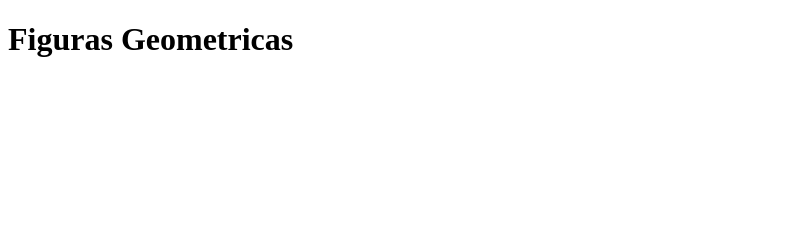
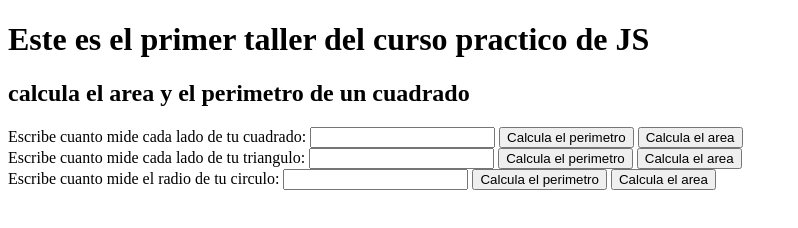
Before and after one commit to Masterpet22/curso-practico-javascript, a plain HTML site: page figuras.html in a window 1280 px wide. Shown: the whole page, without its empty margins (0-798 px from the left). Drawn offline with Linux system fonts and the light colour scheme.

Commit message:
se completaron los ejercicios de calcular las figuras

```diff
--- a/figuras.html
+++ b/figuras.html
@@ -7,7 +7,34 @@
 	<title>Calculador de figuras</title>
 </head>
 <body>
-	<h1>Figuras Geometricas</h1>
+	<header>
+		<h1>Este es el primer taller del curso practico de JS</h1>
+	</header>
+	<main>
+		<section>
+			<h2>calcula el area y el perimetro de un cuadrado</h2>
+			<form action="#">
+				<div>
+					<label for="cuadrado">Escribe cuanto mide cada lado de tu cuadrado:</label>
+					<input type="number" id="cuadrado">
+					<button type="button" onclick="calcularPerimetroCuadrado()">Calcula el perimetro</button>
+					<button type="button" onclick="calcularAreaCuadrado()">Calcula el area</button>
+				</div>
+				<div>
+					<label for="triangulo">Escribe cuanto mide cada lado de tu triangulo:</label>
+					<input type="number" id="triangulo">
+					<button type="button" onclick="calcularPerimetroTriangulo()">Calcula el perimetro</button>
+					<button type="button" onclick="calcularAreatriangulo()">Calcula el area</button>
+				</div>
+				<div>
+					<label for="circulo">Escribe cuanto mide el radio de tu circulo:</label>
+					<input type="number" id="circulo">
+					<button type="button" onclick="calcularPerimetroCirculo()">Calcula el perimetro</button>
+					<button type="button" onclick="calcularAreaCirculo()">Calcula el area</button>
+				</div>
+			</form>
+		</section>
+	</main>
 
 	<!-- SCRIPTS JS -->
 	<script src="./figuras.js"></script>
--- a/figuras.js
+++ b/figuras.js
@@ -22,9 +22,8 @@ function areaCuadrado(lado){
  * @param {number} base
  */
 function perimetroTriangulo (lado1, lado2, base){
-	return lado1 + lado2 + base;
+	return (lado1 + lado2) + base;
 }
-
 /**
  * @param {number} base
  * @param {number} altura
@@ -59,3 +58,51 @@ function perimetroCirculo(radio){
 function areaCirculo(radio){
 	return (radio**2) * PI;
 }
+
+//Aqui calculamos los elementos del cuadrado
+function calcularPerimetroCuadrado(){
+	// @ts-ignore
+	const input = document.getElementById("cuadrado").value;
+
+	const perimetro = perimetroCuadrado(input);
+	alert(perimetro);
+}
+function calcularAreaCuadrado(){
+	// @ts-ignore
+	const input = document.getElementById("cuadrado").value;
+
+	const perimetro = areaCuadrado(input);
+	alert(perimetro);
+}
+
+//Aqui calculamos los elementos del triangulo
+function calcularPerimetroTriangulo(){
+	// @ts-ignore
+	const input = Number(document.getElementById("triangulo").value);
+
+	const perimetro = perimetroTriangulo(input,input,input);
+	alert(perimetro);
+}
+function calcularAreatriangulo(){
+	// @ts-ignore
+	const input = document.getElementById("triangulo").value;
+
+	const perimetro = areaTriangulo(input,input);
+	alert(perimetro);
+}
+
+//Aqui calculamos los elementos del circulo
+function calcularPerimetroCirculo(){
+	// @ts-ignore
+	const input = document.getElementById("circulo").value;
+
+	const perimetro = perimetroCirculo(input);
+	alert(perimetro);
+}
+function calcularAreaCirculo(){
+	// @ts-ignore
+	const input = document.getElementById("circulo").value;
+
+	const perimetro = areaCirculo(input);
+	alert(perimetro);
+}
```
